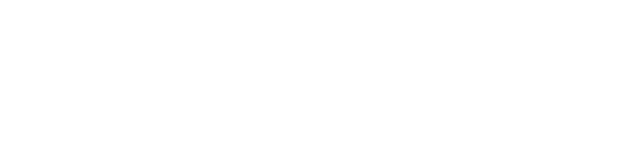
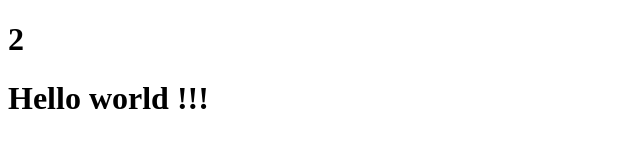
Before and after one commit to jntakpe/angular-tp, a plain HTML site: page index.html in a window 1280 px wide. Shown: the whole page, without its empty margins (0-640 px from the left). Drawn offline with Linux system fonts and the light colour scheme.

Commit message:
expressions

```diff
--- a/index.html
+++ b/index.html
@@ -5,6 +5,8 @@
     <title>Binding</title>
 </head>
 <body ng-app>
+<h1>{{ 1+1 }}</h1>
+<h1>{{ "Hello " + "world !!!" }}</h1>
 <script src="angular.min.js"></script>
 </body>
 </html>
```
